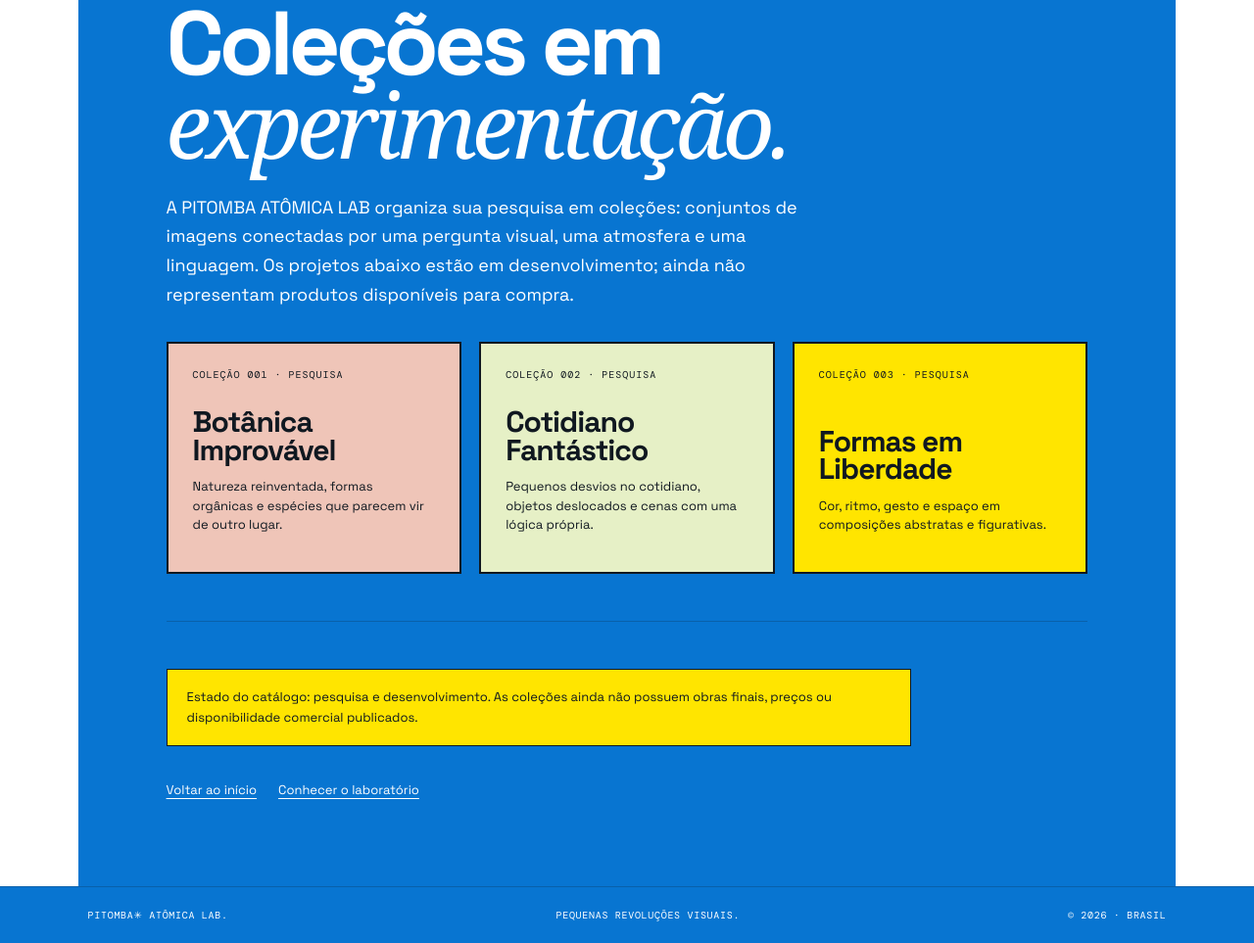
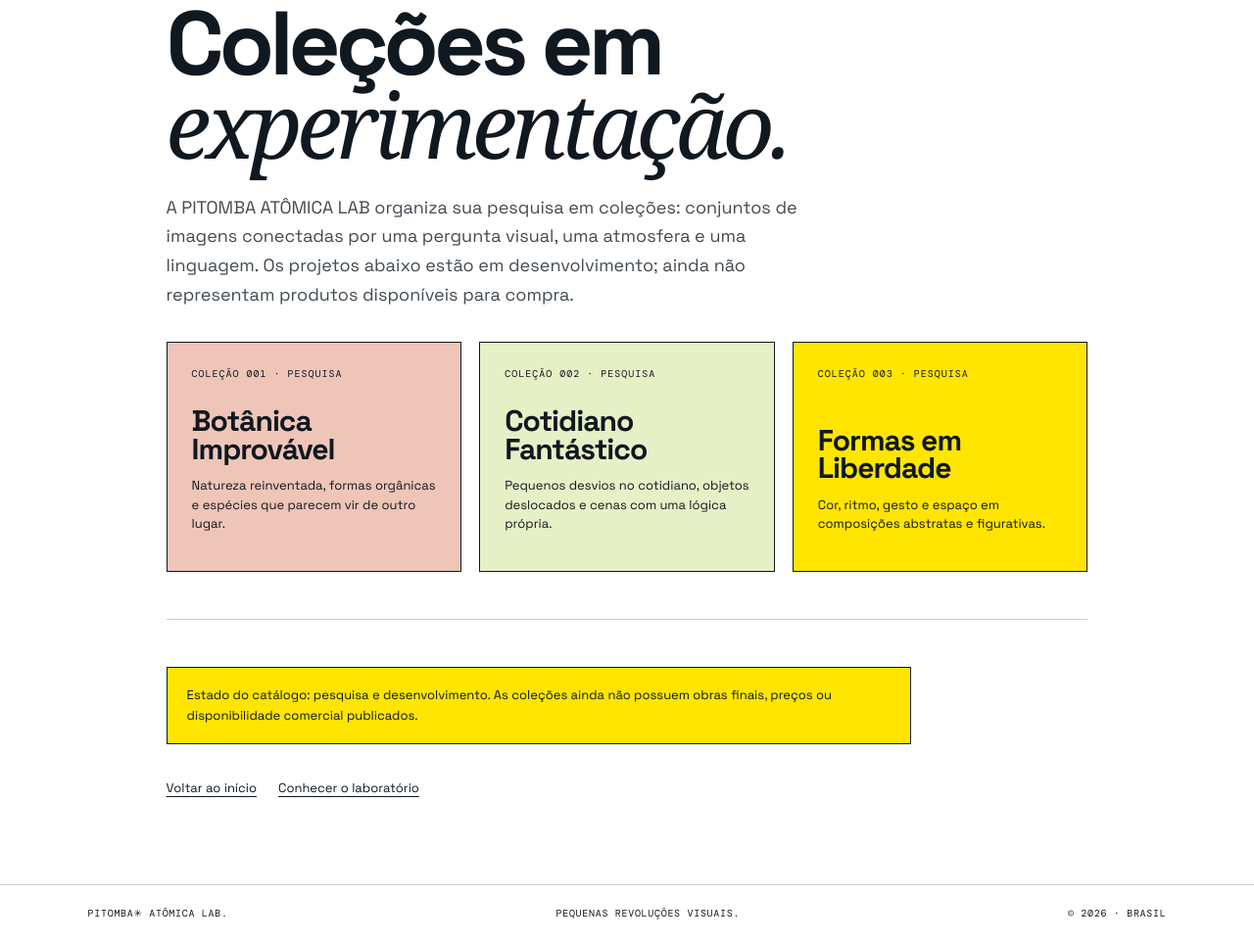
Before and after one commit to inforeincluder/pitomba-atomica, a plain HTML site: page colecoes/index.html in a window 1280 px wide. Shown: the part 275-1238 px from the top of the page at 98% size. Drawn offline with nearby package versions, Linux system fonts and the light colour scheme.

Commit message:
Use white backgrounds on editorial pages

```diff
--- a/assets/css/pages.css
+++ b/assets/css/pages.css
@@ -19,3 +19,15 @@
 .breadcrumbs,.breadcrumbs a,.page-label,.page-title,.page-lede,.page-section h2,.page-section p,.page-section li,.page-nav,.page-nav a{color:#fff}
 .page-note{color:#101820}
 .page-footer,.page-footer a{color:#fff}
+
+/* Páginas editoriais: branco como fundo padrão; paleta nos componentes */
+.page-shell{background:#fff;color:var(--ink)}
+.breadcrumbs,.breadcrumbs a,.page-label,.page-title,.page-lede,.page-section h2,.page-section p,.page-section li,.page-nav,.page-nav a{color:var(--ink)}
+.page-lede,.page-section p,.page-section li{color:#424B52}
+.page-rule{border-color:var(--line)}
+.page-tile{background:var(--peach);border:1px solid var(--ink);color:var(--ink)}
+.page-tile:nth-child(2){background:var(--mint)}.page-tile:nth-child(3){background:var(--yellow)}
+.page-tile p{color:var(--ink)}.page-tile:hover{background:var(--green)}
+.page-note{background:var(--yellow);color:var(--ink);border:1px solid var(--ink)}
+.page-footer{background:#fff;border-color:var(--line);color:var(--ink)}
+.page-footer a{color:var(--ink)}
```
